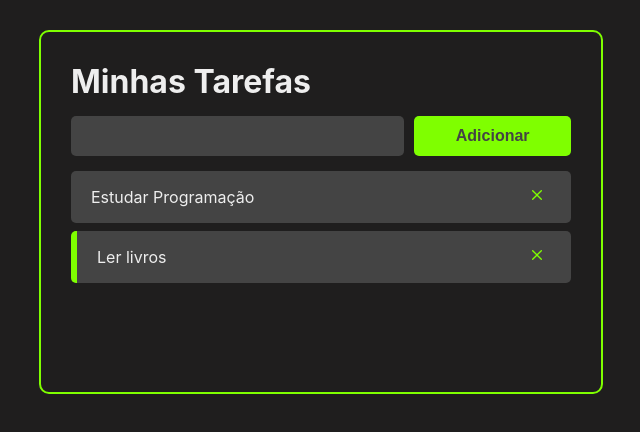
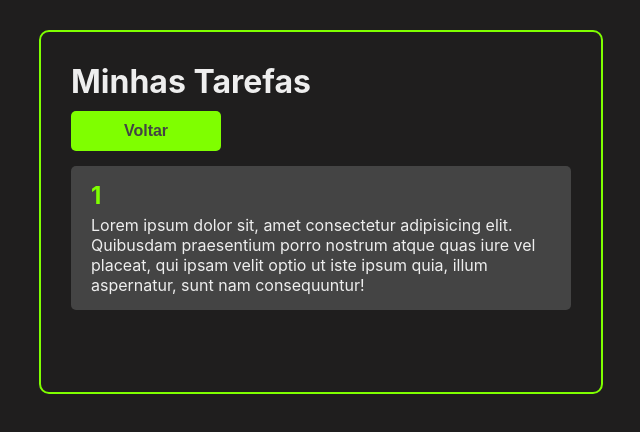
Before and after one commit to JoaoDias91/dicasparadev-react-todo-list, a React (Create React App) app: page /1 in a window 1280 px wide. Shown: the top 432 px of the page, without its empty margins (319-959 px from the left). Built offline with nearby package versions, Linux system fonts and the light colour scheme.

Commit message:
Criacao do componente task details

```diff
--- a/package.json
+++ b/package.json
@@ -9,6 +9,7 @@
     "react": "^17.0.2",
     "react-dom": "^17.0.2",
     "react-icons": "^4.3.1",
+    "react-router-dom": "^6.2.1",
     "react-scripts": "4.0.3",
     "uuid": "^8.3.2",
     "web-vitals": "^1.1.2"
--- a/src/App.jsx
+++ b/src/App.jsx
@@ -1,11 +1,14 @@
 import React, { useState } from "react";
 import {v4 as uuidv4 } from 'uuid';
+import { BrowserRouter as Router, Route, Routes } from "react-router-dom";
 
 import './App.css';
 
+import TaskDetails from "./components/TaskDetails";
 import Header from "./components/Header";
 import Tasks from "./components/Tasks";
 import AddTask from "./components/AddTask";
+
 
 
 const App = () => {
@@ -48,17 +51,31 @@ const App = () => {
       setTasks(newTasks);
   }
 
+
+function Home(){
   return (
-      <>
+    <>
+      <AddTask handleTaskAddition={handleTaskAddition}/>
+      <Tasks tasks={tasks}
+        handleTaskClick={handleTaskClick}
+        handleTaskDeletion={handleTaskDeletion}
+      />
+    </>
+  )
+}
+
+  return (
+      <Router>
         <div className="container">
-          <Header></Header>
-          <AddTask handleTaskAddition={handleTaskAddition}/>
-          <Tasks tasks={tasks}
-            handleTaskClick={handleTaskClick}
-            handleTaskDeletion={handleTaskDeletion}/>
+          <Header/>
+          <Routes>
+            <Route path="/" element={<Home />} />
+            <Route path=":taskTitle" element={<TaskDetails />} />
+          </Routes>
         </div>
-      </>
+      </Router>
   );
 };
 
+
 export default App;
--- a/src/components/Task.css
+++ b/src/components/Task.css
@@ -13,7 +13,7 @@
     cursor: pointer;
 }
 
-.remove-task-button {
+.remove-task-button, .see-datails-task-button  {
     background-color: #444;
     border: none;
     font-size: 16px;
--- a/src/components/Task.jsx
+++ b/src/components/Task.jsx
@@ -1,5 +1,5 @@
 import React from 'react';
-import {CgClose} from 'react-icons/cg'
+import {CgClose, CgInfo} from 'react-icons/cg'
 import './Task.css'
 
 const Task = ({task, handleTaskClick, handleTaskDeletion}) => {
@@ -16,6 +16,9 @@ const Task = ({task, handleTaskClick, handleTaskDeletion}) => {
                 <button className='remove-task-button' onClick={() => handleTaskDeletion(task.id)}>
                     <CgClose/>
                     </button>
+                <button className='see-datails-task-button'>
+                    <CgInfo/>
+                    </button>
             </div>
         </div>
     )
--- /dev/null
+++ b/src/components/TaskDetails.css
@@ -0,0 +1,19 @@
+.task-details-container {
+     background: #444;
+     margin: 15px 0;
+     padding: 15px 20px;
+     display: flex;
+     flex-direction: column;
+     color: #eee;
+     border-radius: 5px;
+}
+
+.task-details-container h2 {
+    margin-bottom: 5px;
+    color: chartreuse;
+}
+
+.back-button-container {
+    width: 30%;
+    margin-top: 10px;
+}
--- /dev/null
+++ b/src/components/TaskDetails.jsx
@@ -0,0 +1,30 @@
+import React from 'react';
+import { useParams } from 'react-router-dom';
+
+import './TaskDetails.css';
+
+import Button from './Button';
+
+
+const TaskDetails = () => {
+    const params = useParams();
+    //console.log(params);
+    return (
+        <>
+            <div className='back-button-container'>
+                <Button>Voltar</Button>
+            </div>
+            <div className="task-details-container">
+                <h2>{params.taskTitle}</h2>
+                <p>
+                    Lorem ipsum dolor sit, amet consectetur adipisicing elit.
+                    Quibusdam praesentium porro nostrum atque quas iure vel placeat,
+                    qui ipsam velit optio ut iste ipsum quia,
+                    illum aspernatur, sunt nam consequuntur!
+                </p>
+            </div>
+        </>
+     );
+}
+
+export default TaskDetails;
--- a/src/index.css
+++ b/src/index.css
@@ -1,3 +1,9 @@
+* {
+  margin: 0;
+  padding: 0;
+  box-sizing: 0;
+}
+
 body {
   margin: 0;
   font-family: -apple-system, BlinkMacSystemFont, 'Segoe UI', 'Roboto', 'Oxygen',
```
Also changed, not shown: 1 other file (tests, documents, lock files or other folders).
